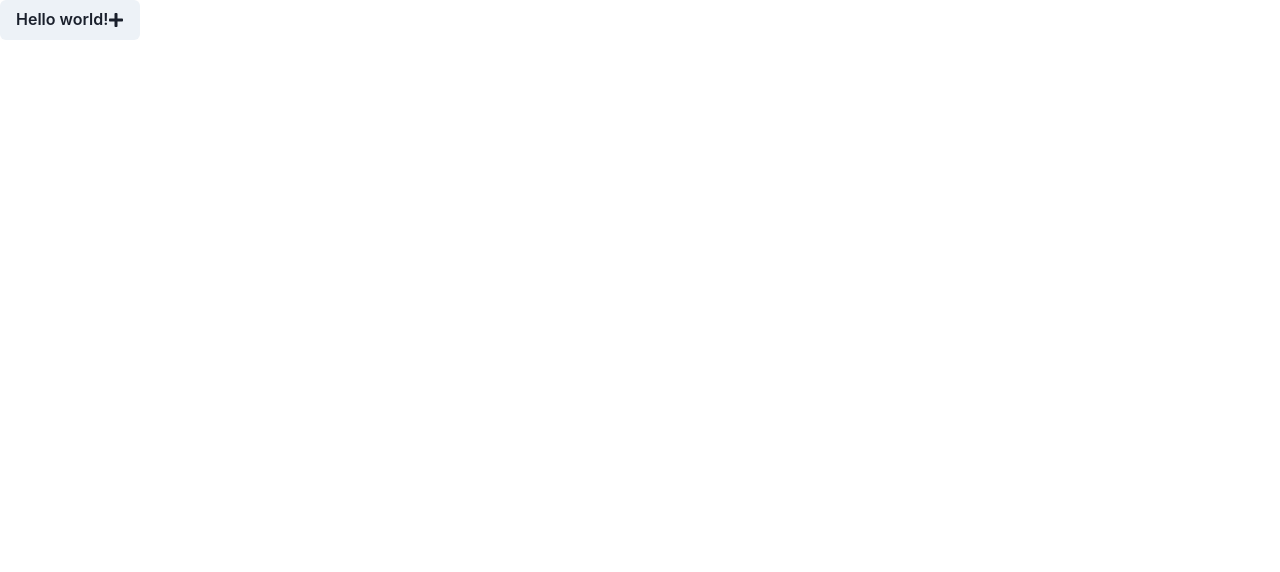
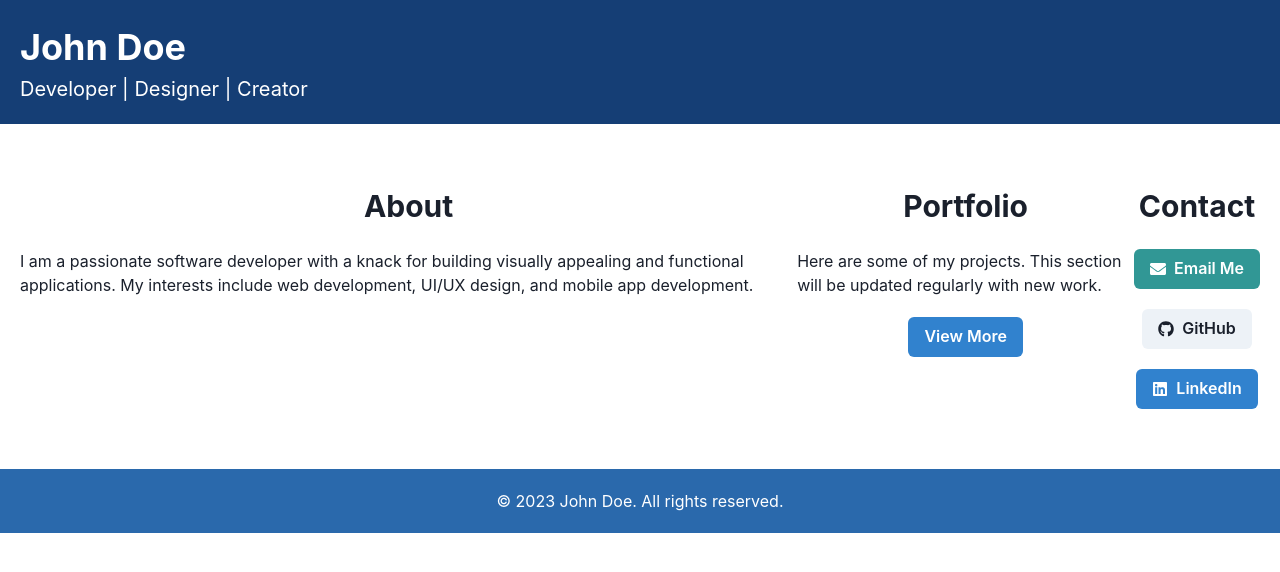
Before and after one commit to GPT-Engineer-App-Dev/personal-portfolio, a React (Vite) app: page / in a window 1280 px wide. Shown: the top 572 px of the page. Built offline with nearby package versions, Linux system fonts and the light colour scheme.

Commit message:
Implemented a visually appealing personal website with sections for About, Portfolio, and Contact.

```diff
--- a/src/pages/Index.jsx
+++ b/src/pages/Index.jsx
@@ -1,15 +1,41 @@
-// Complete the Index page component here
-// Use chakra-ui
-import { Button } from "@chakra-ui/react"; // example
-import { FaPlus } from "react-icons/fa"; // example - use react-icons/fa for icons
+import { Box, Flex, Text, VStack, Button, Link, Image } from '@chakra-ui/react';
+import { FaGithub, FaLinkedin, FaEnvelope } from 'react-icons/fa';
 
 const Index = () => {
-  // TODO: Create the website here!
   return (
-    <Button>
-      Hello world! <FaPlus />
-    </Button>
-  ); // example
+    <VStack spacing={10} align="stretch">
+      <Box bg="brand.800" color="white" p={5}>
+        <Text fontSize="4xl" fontWeight="bold">John Doe</Text>
+        <Text fontSize="xl">Developer | Designer | Creator</Text>
+      </Box>
+      <Flex direction={{ base: 'column', md: 'row' }} justify="space-around" p={5}>
+        <VStack spacing={5}>
+          <Text fontSize="3xl" fontWeight="bold">About</Text>
+          <Text fontSize="md">I am a passionate software developer with a knack for building visually appealing and functional applications. My interests include web development, UI/UX design, and mobile app development.</Text>
+        </VStack>
+        <VStack spacing={5}>
+          <Text fontSize="3xl" fontWeight="bold">Portfolio</Text>
+          <Text fontSize="md">Here are some of my projects. This section will be updated regularly with new work.</Text>
+          <Button colorScheme="blue">View More</Button>
+        </VStack>
+        <VStack spacing={5}>
+          <Text fontSize="3xl" fontWeight="bold">Contact</Text>
+          <Link href="mailto:john.doe@example.com" isExternal>
+            <Button leftIcon={<FaEnvelope />} colorScheme="teal">Email Me</Button>
+          </Link>
+          <Link href="https://github.com/johndoe" isExternal>
+            <Button leftIcon={<FaGithub />} colorScheme="gray">GitHub</Button>
+          </Link>
+          <Link href="https://linkedin.com/in/johndoe" isExternal>
+            <Button leftIcon={<FaLinkedin />} colorScheme="blue">LinkedIn</Button>
+          </Link>
+        </VStack>
+      </Flex>
+      <Box bg="brand.700" color="white" p={5}>
+        <Text fontSize="md" textAlign="center">© 2023 John Doe. All rights reserved.</Text>
+      </Box>
+    </VStack>
+  );
 };
 
 export default Index;
```
